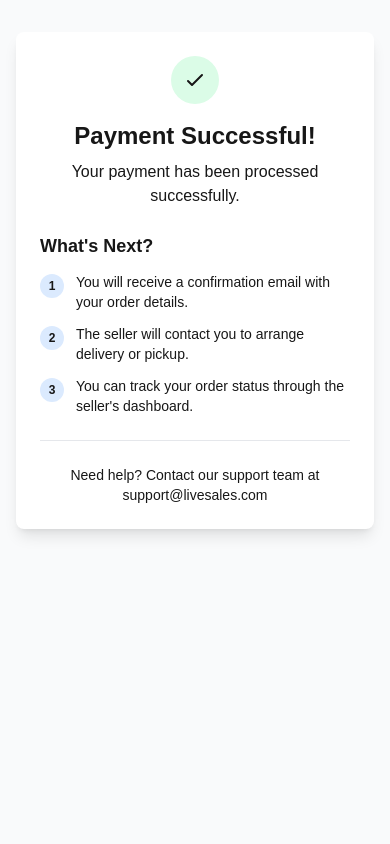
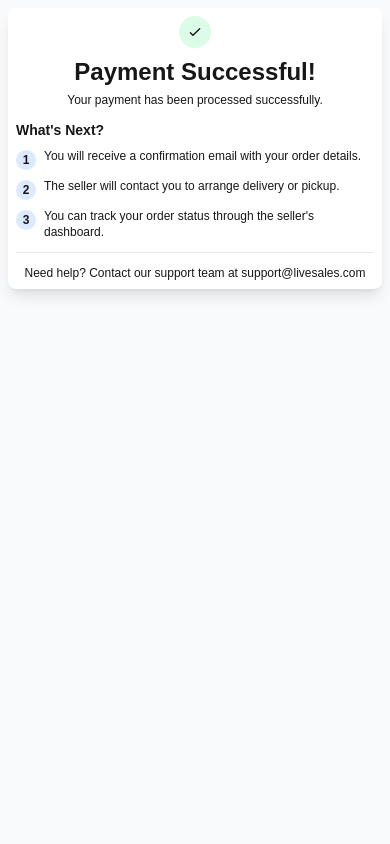
Before and after one commit to AfiqSafri/livesales, a Next.js app: page /payment/success in a window 390 px wide. Shown: the top 844 px of the page. Built offline with nearby package versions, Linux system fonts and the light colour scheme.

Commit message:
reference fix

```diff
--- a/src/app/api/payment/buy-product/route.js
+++ b/src/app/api/payment/buy-product/route.js
@@ -43,7 +43,9 @@ export async function POST(req) {
     }
 
     // Create a unique reference for this payment
-    const reference = `TEST_PROD_${productId}_${Date.now()}_${Math.random().toString(36).substr(2, 9)}`;
+    const timestamp = Date.now();
+    const randomId = Math.random().toString(36).substr(2, 6);
+    const reference = `LIVE-${productId}-${randomId.toUpperCase()}`;
 
     // Create payment record in database
     const payment = await prisma.payment.create({
@@ -90,7 +92,7 @@ export async function POST(req) {
       quantity,
       unitPrice,
       totalAmount,
-      reference,
+      reference: reference, // Use main reference for better UX
       sellerName: product.seller.name
     });
 
@@ -114,7 +116,7 @@ export async function POST(req) {
       productName,
       quantity,
       totalAmount,
-      reference,
+      reference: reference, // Use main reference for better UX
       buyerName: buyerName || 'Product Buyer',
       buyerEmail: buyerEmail || 'buyer@example.com'
     });
@@ -137,7 +139,9 @@ export async function POST(req) {
       testPaymentUrl: `/payment/test/${reference}`,
       paymentId: payment.id,
       orderId: order.id,
-      reference: reference
+      reference: reference,
+      amount: totalAmount,
+      currency: 'MYR'
     }), { status: 200 });
 
   } catch (error) {
--- a/src/app/payment/success/page.js
+++ b/src/app/payment/success/page.js
@@ -48,29 +48,29 @@ function PaymentSuccessContent() {
   }
 
   return (
-    <div className="min-h-screen bg-gray-50 py-8">
-      <div className="max-w-2xl mx-auto px-4 sm:px-6 lg:px-8">
+    <div className="min-h-screen bg-gray-50 py-2 sm:py-4 lg:py-8">
+      <div className="max-w-lg mx-auto px-2 sm:px-4 lg:px-8">
         <div className="bg-white rounded-lg shadow-lg overflow-hidden">
-          <div className="p-6">
+          <div className="p-2 sm:p-3 lg:p-6">
             {/* Success Header */}
-            <div className="text-center mb-6">
-              <div className="mx-auto flex items-center justify-center h-12 w-12 rounded-full bg-green-100 mb-4">
-                <svg className="h-6 w-6 text-green-600" fill="none" stroke="currentColor" viewBox="0 0 24 24">
+            <div className="text-center mb-3 sm:mb-4 lg:mb-6">
+              <div className="mx-auto flex items-center justify-center h-8 w-8 sm:h-10 sm:w-10 lg:h-12 lg:w-12 rounded-full bg-green-100 mb-2 sm:mb-3 lg:mb-4">
+                <svg className="h-4 w-4 sm:h-5 sm:w-5 lg:h-6 lg:w-6 text-green-600" fill="none" stroke="currentColor" viewBox="0 0 24 24">
                   <path strokeLinecap="round" strokeLinejoin="round" strokeWidth="2" d="M5 13l4 4L19 7"></path>
                 </svg>
               </div>
-              <h1 className="text-2xl font-bold text-gray-900 mb-2">Payment Successful!</h1>
-              <p className="text-gray-600">Your payment has been processed successfully.</p>
+              <h1 className="text-lg sm:text-xl lg:text-2xl font-bold text-gray-900 mb-1 sm:mb-2">Payment Successful!</h1>
+              <p className="text-xs sm:text-sm text-gray-600">Your payment has been processed successfully.</p>
             </div>
 
             {/* Payment Details */}
             {paymentDetails && (
-              <div className="bg-gray-50 rounded-lg p-4 mb-6">
-                <h3 className="text-lg font-semibold text-gray-900 mb-3">Payment Details</h3>
-                <div className="space-y-2 text-sm">
+              <div className="bg-gray-50 rounded-lg p-2 sm:p-3 lg:p-4 mb-3 sm:mb-4 lg:mb-6">
+                <h3 className="text-sm sm:text-base lg:text-lg font-semibold text-gray-900 mb-2 sm:mb-3">Payment Details</h3>
+                <div className="space-y-1 sm:space-y-2 text-xs sm:text-sm">
                   <div className="flex justify-between">
                     <span className="text-gray-600">Reference:</span>
-                    <span className="font-medium">{paymentDetails.reference}</span>
+                    <span className="font-medium text-xs break-all">{paymentDetails.reference}</span>
                   </div>
                   <div className="flex justify-between">
                     <span className="text-gray-600">Amount:</span>
@@ -82,12 +82,12 @@ function PaymentSuccessContent() {
                   </div>
                   <div className="flex justify-between">
                     <span className="text-gray-600">Description:</span>
-                    <span className="font-medium">{paymentDetails.description}</span>
+                    <span className="font-medium text-xs break-all">{paymentDetails.description}</span>
                   </div>
                   {paymentDetails.paidAt && (
                     <div className="flex justify-between">
                       <span className="text-gray-600">Paid At:</span>
-                      <span className="font-medium">
+                      <span className="font-medium text-xs">
                         {new Date(paymentDetails.paidAt).toLocaleString()}
                       </span>
                     </div>
@@ -97,23 +97,23 @@ function PaymentSuccessContent() {
             )}
 
             {/* Next Steps */}
-            <div className="mb-6">
-              <h3 className="text-lg font-semibold text-gray-900 mb-3">What&apos;s Next?</h3>
-              <div className="space-y-3 text-sm text-gray-600">
+            <div className="mb-3 sm:mb-4 lg:mb-6">
+              <h3 className="text-sm sm:text-base lg:text-lg font-semibold text-gray-900 mb-2 sm:mb-3">What&apos;s Next?</h3>
+              <div className="space-y-2 sm:space-y-3 text-xs sm:text-sm text-gray-600">
                 <div className="flex items-start">
-                  <div className="flex-shrink-0 w-6 h-6 bg-blue-100 rounded-full flex items-center justify-center mr-3 mt-0.5">
+                  <div className="flex-shrink-0 w-5 h-5 sm:w-6 sm:h-6 bg-blue-100 rounded-full flex items-center justify-center mr-2 sm:mr-3 mt-0.5">
                     <span className="text-blue-600 text-xs font-bold">1</span>
                   </div>
                   <p>You will receive a confirmation email with your order details.</p>
                 </div>
                 <div className="flex items-start">
-                  <div className="flex-shrink-0 w-6 h-6 bg-blue-100 rounded-full flex items-center justify-center mr-3 mt-0.5">
+                  <div className="flex-shrink-0 w-5 h-5 sm:w-6 sm:h-6 bg-blue-100 rounded-full flex items-center justify-center mr-2 sm:mr-3 mt-0.5">
                     <span className="text-blue-600 text-xs font-bold">2</span>
                   </div>
                   <p>The seller will contact you to arrange delivery or pickup.</p>
                 </div>
                 <div className="flex items-start">
-                  <div className="flex-shrink-0 w-6 h-6 bg-blue-100 rounded-full flex items-center justify-center mr-3 mt-0.5">
+                  <div className="flex-shrink-0 w-5 h-5 sm:w-6 sm:h-6 bg-blue-100 rounded-full flex items-center justify-center mr-2 sm:mr-3 mt-0.5">
                     <span className="text-blue-600 text-xs font-bold">3</span>
                   </div>
                   <p>You can track your order status through the seller's dashboard.</p>
@@ -121,11 +121,9 @@ function PaymentSuccessContent() {
               </div>
             </div>
 
-
-
             {/* Contact Support */}
-            <div className="mt-6 pt-6 border-t border-gray-200">
-              <p className="text-sm text-gray-600 text-center">
+            <div className="mt-3 sm:mt-4 lg:mt-6 pt-3 sm:pt-4 lg:pt-6 border-t border-gray-200">
+              <p className="text-xs sm:text-sm text-gray-600 text-center">
                 Need help? Contact our support team at{' '}
                 <a href="mailto:support@livesales.com" className="text-blue-600 hover:text-blue-700">
                   support@livesales.com
--- a/src/app/payment/test/[reference]/page.js
+++ b/src/app/payment/test/[reference]/page.js
@@ -89,28 +89,28 @@ export default function TestPayment() {
   }
 
   return (
-    <div className="min-h-screen bg-gray-50 py-8">
-      <div className="max-w-2xl mx-auto px-4 sm:px-6 lg:px-8">
+    <div className="min-h-screen bg-gray-50 py-2 sm:py-4 lg:py-8">
+      <div className="max-w-lg mx-auto px-2 sm:px-4 lg:px-8">
         <div className="bg-white rounded-lg shadow-lg overflow-hidden">
-          <div className="p-6">
+          <div className="p-2 sm:p-3 lg:p-6">
             {/* Header */}
-            <div className="text-center mb-6">
-              <div className="mx-auto flex items-center justify-center h-12 w-12 rounded-full bg-blue-100 mb-4">
-                <svg className="h-6 w-6 text-blue-600" fill="none" stroke="currentColor" viewBox="0 0 24 24">
+            <div className="text-center mb-3 sm:mb-4 lg:mb-6">
+              <div className="mx-auto flex items-center justify-center h-8 w-8 sm:h-10 sm:w-10 lg:h-12 lg:w-12 rounded-full bg-blue-100 mb-2 sm:mb-3 lg:mb-4">
+                <svg className="h-4 w-4 sm:h-5 sm:w-5 lg:h-6 lg:w-6 text-blue-600" fill="none" stroke="currentColor" viewBox="0 0 24 24">
                   <path strokeLinecap="round" strokeLinejoin="round" strokeWidth="2" d="M12 8c-1.657 0-3 .895-3 2s1.343 2 3 2 3 .895 3 2-1.343 2-3 2m0-8c1.11 0 2.08.402 2.599 1M12 8V7m0 1v8m0 0v1m0-1c-1.11 0-2.08-.402-2.599-1"></path>
                 </svg>
               </div>
-              <h1 className="text-2xl font-bold text-gray-900 mb-2">Test Payment</h1>
-              <p className="text-gray-600">Complete your purchase with our test payment system</p>
+              <h1 className="text-lg sm:text-xl lg:text-2xl font-bold text-gray-900 mb-1 sm:mb-2">Test Payment</h1>
+              <p className="text-xs sm:text-sm text-gray-600">Complete your purchase with our test payment system</p>
             </div>
 
             {/* Payment Details */}
-            <div className="bg-gray-50 rounded-lg p-4 mb-6">
-              <h3 className="text-lg font-semibold text-gray-900 mb-3">Payment Details</h3>
-              <div className="space-y-2 text-sm">
+            <div className="bg-gray-50 rounded-lg p-2 sm:p-3 lg:p-4 mb-3 sm:mb-4 lg:mb-6">
+              <h3 className="text-sm sm:text-base lg:text-lg font-semibold text-gray-900 mb-2 sm:mb-3">Payment Details</h3>
+              <div className="space-y-1 sm:space-y-2 text-xs sm:text-sm">
                 <div className="flex justify-between">
                   <span className="text-gray-600">Reference:</span>
-                  <span className="font-medium">{paymentDetails.reference}</span>
+                  <span className="font-medium text-xs break-all">{paymentDetails.reference}</span>
                 </div>
                 <div className="flex justify-between">
                   <span className="text-gray-600">Amount:</span>
@@ -118,7 +118,7 @@ export default function TestPayment() {
                 </div>
                 <div className="flex justify-between">
                   <span className="text-gray-600">Description:</span>
-                  <span className="font-medium">{paymentDetails.description}</span>
+                  <span className="font-medium text-xs break-all">{paymentDetails.description}</span>
                 </div>
                 <div className="flex justify-between">
                   <span className="text-gray-600">Status:</span>
@@ -128,14 +128,14 @@ export default function TestPayment() {
             </div>
 
             {/* Test Payment Info */}
-            <div className="mb-6 p-4 bg-blue-50 border border-blue-200 rounded-lg">
+            <div className="mb-3 sm:mb-4 lg:mb-6 p-2 sm:p-3 lg:p-4 bg-blue-50 border border-blue-200 rounded-lg">
               <div className="flex items-start">
-                <svg className="w-5 h-5 text-blue-600 mr-2 mt-0.5" fill="none" stroke="currentColor" viewBox="0 0 24 24">
+                <svg className="w-4 h-4 sm:w-5 sm:h-5 text-blue-600 mr-2 mt-0.5 flex-shrink-0" fill="none" stroke="currentColor" viewBox="0 0 24 24">
                   <path strokeLinecap="round" strokeLinejoin="round" strokeWidth="2" d="M13 16h-1v-4h-1m1-4h.01M21 12a9 9 0 11-18 0 9 9 0 0118 0z"></path>
                 </svg>
                 <div>
-                  <h4 className="font-medium text-blue-900">Test Payment System</h4>
-                  <p className="text-sm text-blue-700 mt-1">
+                  <h4 className="font-medium text-blue-900 text-xs sm:text-sm">Test Payment System</h4>
+                  <p className="text-xs text-blue-700 mt-1">
                     This is a simulated payment system for testing purposes. No real money will be charged.
                     Click the button below to simulate a successful payment.
                   </p>
@@ -144,16 +144,16 @@ export default function TestPayment() {
             </div>
 
             {/* Payment Button */}
-            <div className="space-y-3">
+            <div className="space-y-2 sm:space-y-3">
               <button
                 onClick={handleTestPayment}
                 disabled={processing}
-                className="w-full bg-green-600 text-white py-3 px-6 rounded-lg font-medium hover:bg-green-700 disabled:bg-gray-400 disabled:cursor-not-allowed transition-colors"
+                className="w-full bg-green-600 text-white py-2 sm:py-2.5 lg:py-3 px-4 sm:px-5 lg:px-6 rounded-lg font-medium hover:bg-green-700 disabled:bg-gray-400 disabled:cursor-not-allowed transition-colors text-sm sm:text-base"
               >
                 {processing ? (
                   <div className="flex items-center justify-center">
-                    <div className="animate-spin rounded-full h-5 w-5 border-b-2 border-white mr-2"></div>
-                    Processing Payment...
+                    <div className="animate-spin rounded-full h-4 w-4 sm:h-5 sm:w-5 border-b-2 border-white mr-2"></div>
+                    <span className="text-xs sm:text-sm">Processing Payment...</span>
                   </div>
                 ) : (
                   'Complete Test Payment'
@@ -162,19 +162,19 @@ export default function TestPayment() {
 
               <button
                 onClick={() => router.push('/')}
-                className="w-full border border-gray-300 text-gray-700 py-3 px-6 rounded-lg font-medium hover:bg-gray-50 transition-colors"
+                className="w-full border border-gray-300 text-gray-700 py-2 sm:py-2.5 lg:py-3 px-4 sm:px-5 lg:px-6 rounded-lg font-medium hover:bg-gray-50 transition-colors text-sm sm:text-base"
               >
                 Cancel Payment
               </button>
             </div>
 
             {/* Security Notice */}
-            <div className="mt-6 pt-6 border-t border-gray-200">
-              <div className="flex items-center text-sm text-gray-600">
-                <svg className="w-4 h-4 mr-2" fill="none" stroke="currentColor" viewBox="0 0 24 24">
+            <div className="mt-3 sm:mt-4 lg:mt-6 pt-3 sm:pt-4 lg:pt-6 border-t border-gray-200">
+              <div className="flex items-center text-xs sm:text-sm text-gray-600">
+                <svg className="w-3 h-3 sm:w-4 sm:h-4 mr-2 flex-shrink-0" fill="none" stroke="currentColor" viewBox="0 0 24 24">
                   <path strokeLinecap="round" strokeLinejoin="round" strokeWidth="2" d="M9 12l2 2 4-4m5.618-4.016A11.955 11.955 0 0112 2.944a11.955 11.955 0 01-8.618 3.04A12.02 12.02 0 003 9c0 5.591 3.824 10.29 9 11.622 5.176-1.332 9-6.03 9-11.622 0-1.042-.133-2.052-.382-3.016z"></path>
                 </svg>
-                This is a secure test payment system. No real transactions will occur.
+                <span className="text-xs sm:text-sm">This is a secure test payment system. No real transactions will occur.</span>
               </div>
             </div>
           </div>
--- a/src/app/seller/orders/page.js
+++ b/src/app/seller/orders/page.js
@@ -155,12 +155,16 @@ export default function SellerOrders() {
                     <div className="flex-1">
                       <div className="flex items-center gap-4 mb-3">
                         <h3 className="text-lg font-semibold text-gray-900">{order.product.name}</h3>
-                        <span className={`px-2 py-1 rounded-full text-xs font-medium ${getStatusColor(order.status)}`}>
-                          {order.status.replace('_', ' ').toUpperCase()}
-                        </span>
-                        <span className={`px-2 py-1 rounded-full text-xs font-medium ${getPaymentStatusColor(order.paymentStatus)}`}>
-                          {order.paymentStatus.toUpperCase()}
-                        </span>
+                        {/* Show only one status - payment status when paid, order status otherwise */}
+                        {order.paymentStatus === 'paid' ? (
+                          <span className={`px-2 py-1 rounded-full text-xs font-medium ${getPaymentStatusColor(order.paymentStatus)}`}>
+                            {order.paymentStatus.toUpperCase()}
+                          </span>
+                        ) : (
+                          <span className={`px-2 py-1 rounded-full text-xs font-medium ${getStatusColor(order.status)}`}>
+                            {order.status.replace('_', ' ').toUpperCase()}
+                          </span>
+                        )}
                       </div>
 
                       {/* Customer Details */}
```
